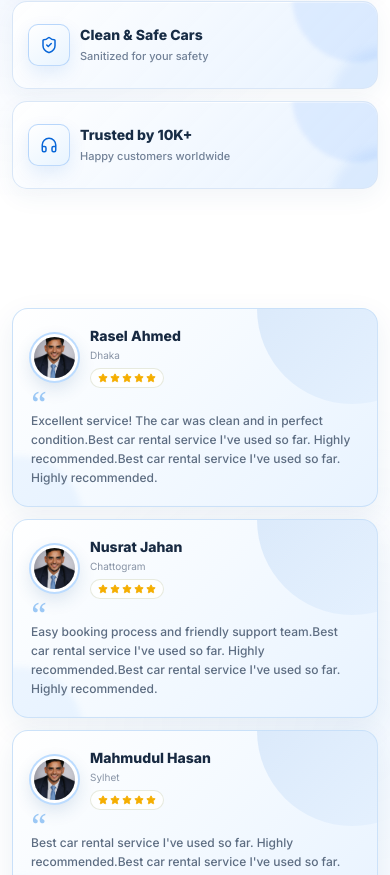
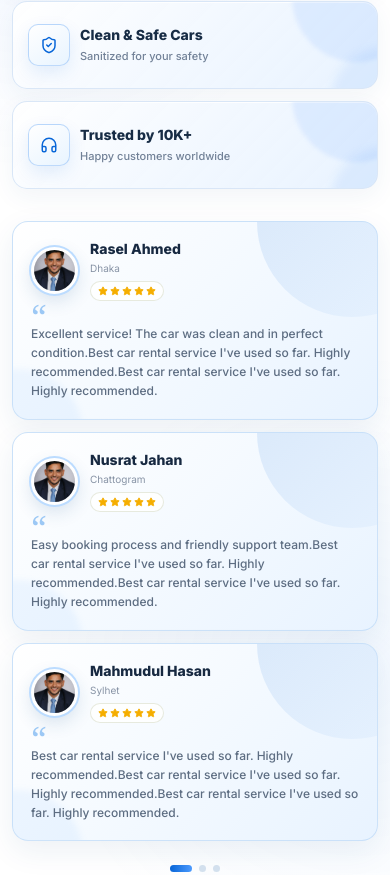
Before and after one commit to neerajkumarroy/rento, a React (Vite) app: page / in a window 390 px wide. Shown: the part 2429-3304 px from the top of the page. Built offline with nearby package versions, Linux system fonts and the light colour scheme.

Commit message:
add whay margin

```diff
--- a/src/components/WhyChoose/WhyChoose.css
+++ b/src/components/WhyChoose/WhyChoose.css
@@ -977,7 +977,7 @@
   /* Reviews */
 
   .reviews-section {
-    margin-top: 50px;
+    margin-top: -37px;
   }
 
   .reviews-grid {
```
